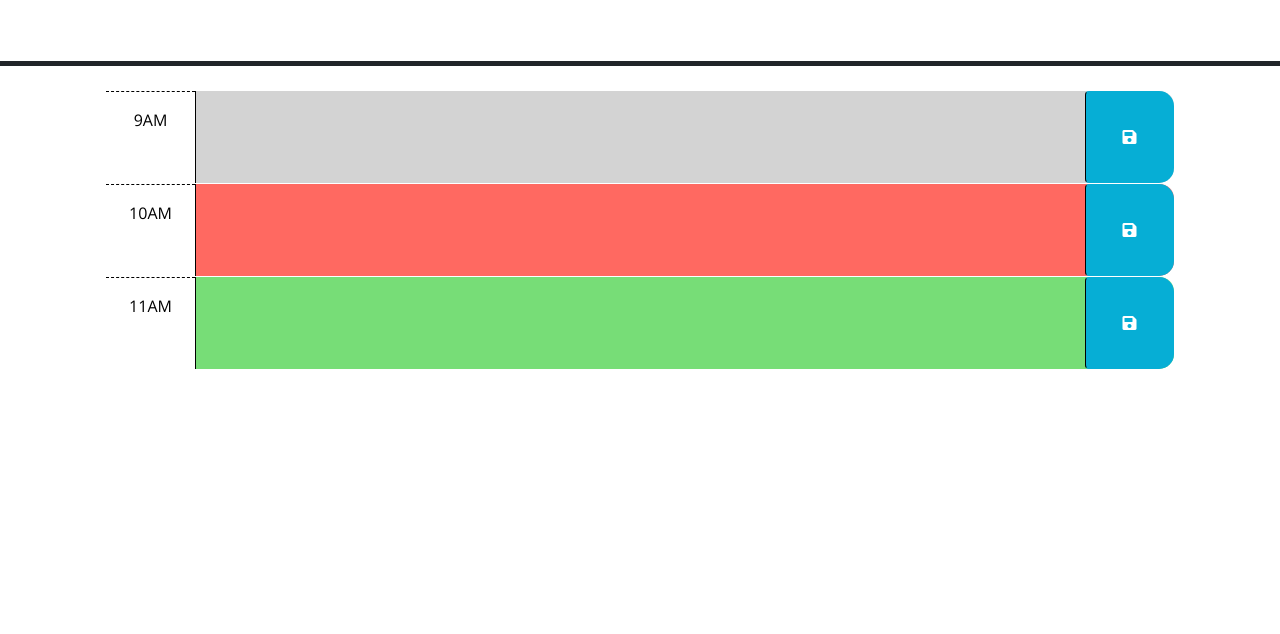
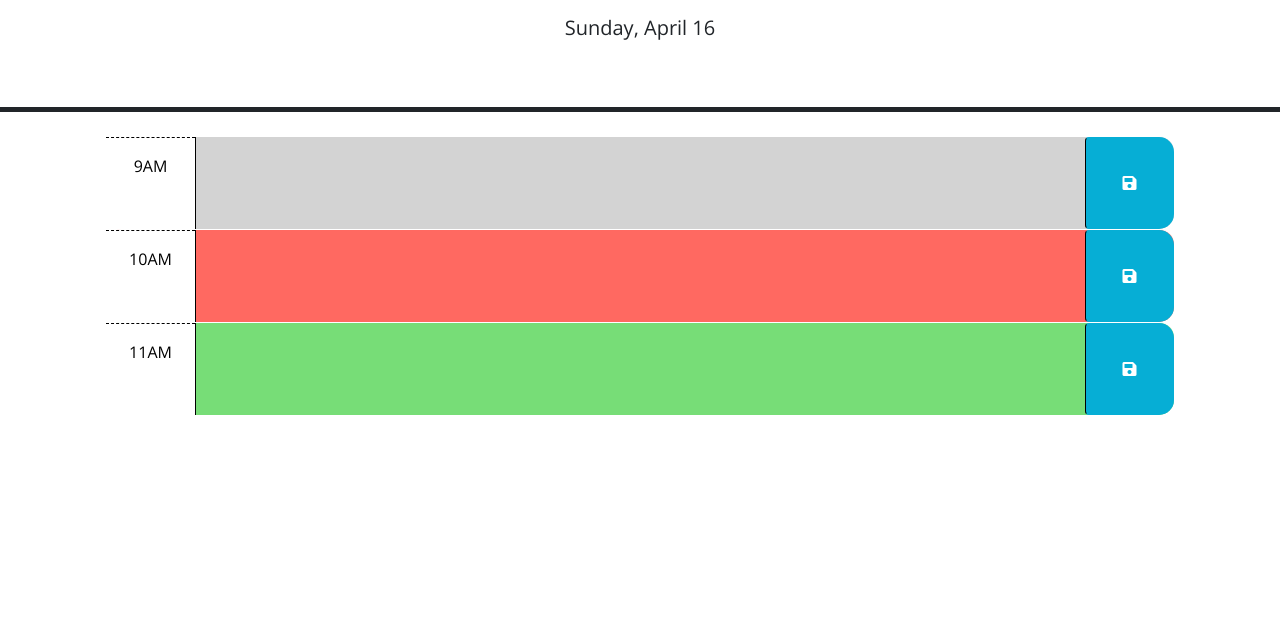
Before and after one commit to AipuAmeh/daily-scheduler, a plain HTML site: page index.html in a window 1280 px wide. Shown: the part 166-800 px from the top of the page. Drawn offline with nearby package versions, Linux system fonts and the light colour scheme; files that its build step writes are made by us from their sources.

Commit message:
displayed current date on page

```diff
--- a/Develop/script.js
+++ b/Develop/script.js
@@ -2,23 +2,24 @@
 // the code isn't run until the browser has finished rendering all the elements
 // in the html.
 $(function () {
-  // TODO: Add a listener for click events on the save button. This code should
-  // use the id in the containing time-block as a key to save the user input in
-  // local storage. HINT: What does `this` reference in the click listener
-  // function? How can DOM traversal be used to get the "hour-x" id of the
-  // time-block containing the button that was clicked? How might the id be
-  // useful when saving the description in local storage?
-  //
-  // TODO: Add code to apply the past, present, or future class to each time
-  // block by comparing the id to the current hour. HINTS: How can the id
-  // attribute of each time-block be used to conditionally add or remove the
-  // past, present, and future classes? How can Day.js be used to get the
-  // current hour in 24-hour time?
-  //
-  // TODO: Add code to get any user input that was saved in localStorage and set
-  // the values of the corresponding textarea elements. HINT: How can the id
-  // attribute of each time-block be used to do this?
-  //
-  // TODO: Add code to display the current date in the header of the page.
+//   // TODO: Add a listener for click events on the save button. This code should
+//   // use the id in the containing time-block as a key to save the user input in
+//   // local storage. HINT: What does `this` reference in the click listener
+//   // function? How can DOM traversal be used to get the "hour-x" id of the
+//   // time-block containing the button that was clicked? How might the id be
+//   // useful when saving the description in local storage?
+//   //
+//   // TODO: Add code to apply the past, present, or future class to each time
+//   // block by comparing the id to the current hour. HINTS: How can the id
+//   // attribute of each time-block be used to conditionally add or remove the
+//   // past, present, and future classes? How can Day.js be used to get the
+//   // current hour in 24-hour time?
+//   //
+//   // TODO: Add code to get any user input that was saved in localStorage and set
+//   // the values of the corresponding textarea elements. HINT: How can the id
+//   // attribute of each time-block be used to do this?
+//   //
+//   // TODO: Add code to display the current date in the header of the page.
+  var currentDate = dayjs().format("dddd, MMMM D");
+  $("#currentDay").text(currentDate);
 });
-//starter code
--- a/index.html
+++ b/index.html
@@ -18,7 +18,7 @@
       href="https://fonts.googleapis.com/css?family=Open+Sans&display=swap"
       rel="stylesheet"
     />
-    <link rel="stylesheet" href="style.css" />
+    <link rel="stylesheet" href="./Develop/style.css" />
     <title>Work Day Scheduler</title>
   </head>
 
@@ -73,6 +73,6 @@
       crossorigin="anonymous"
     ></script>
 
-    <script src="script.js"></script>
+    <script src="./Develop/script.js"></script>
   </body>
 </html>
```
